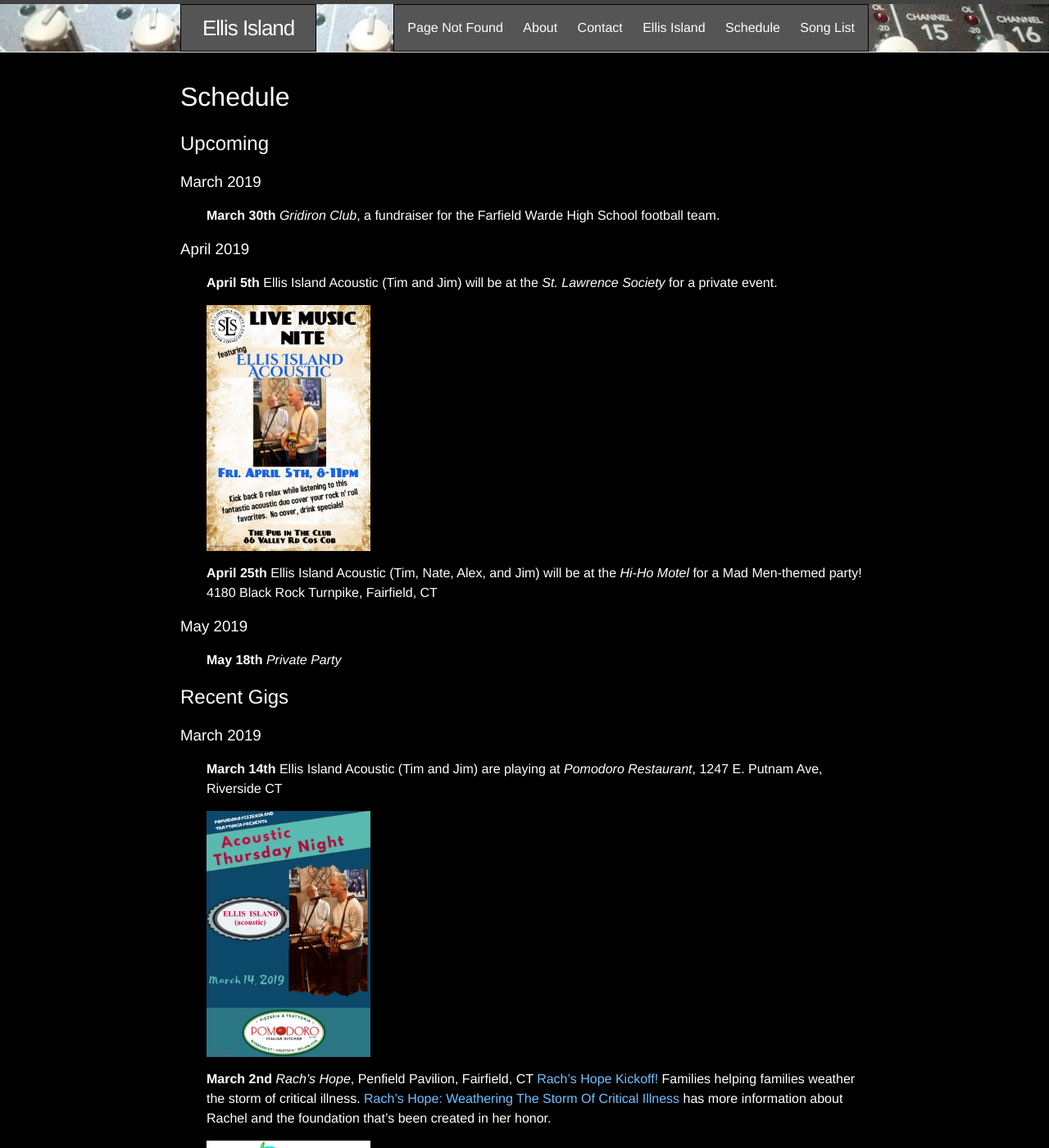
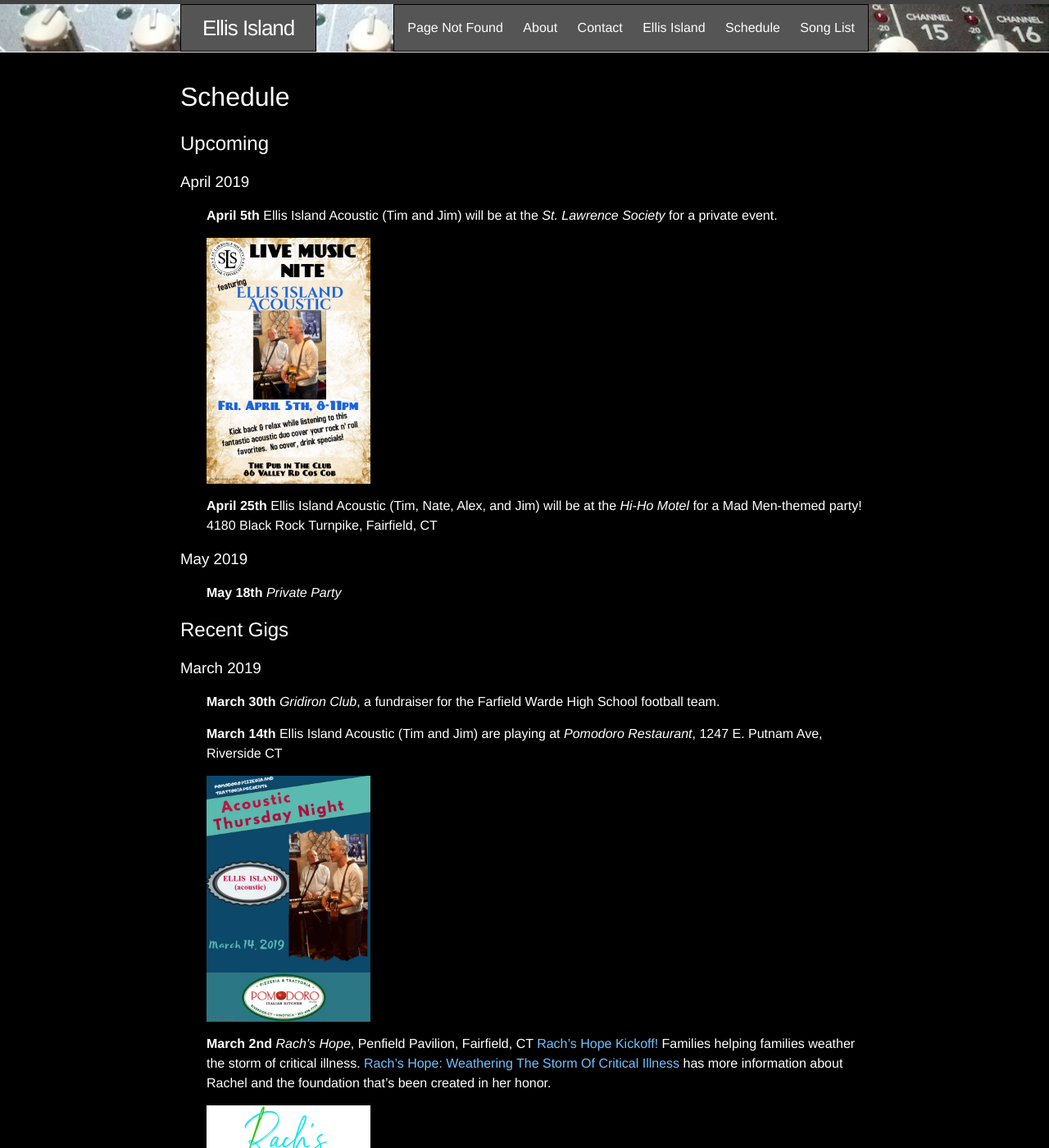
Before and after one commit to jimm/www-ellisislandband-net, a Jekyll site: the page built from schedule.md, in a window 1280 px wide and 1400 px high. Shown: the whole window at 82% size. Built offline with Jekyll 4.4.1, drawn with Linux system fonts in a browser that asks for light colours; some of the changed lines change nothing that is shown.

Commit message:
schedule update

```diff
--- a/schedule.md
+++ b/schedule.md
@@ -6,11 +6,6 @@ title: Schedule
 # Schedule
 
 ## Upcoming
-
-### March 2019
-
-**March 30th** *Gridiron Club*, a fundraiser for the Farfield Warde High
-School football team.
 
 ### April 2019
 
@@ -30,6 +25,9 @@ Fairfield, CT
 ## Recent Gigs
 
 ### March 2019
+
+**March 30th** *Gridiron Club*, a fundraiser for the Farfield Warde High
+School football team.
 
 **March 14th** Ellis Island Acoustic (Tim and Jim) are playing at *Pomodoro
 Restaurant*, 1247 E. Putnam Ave, Riverside CT
```
